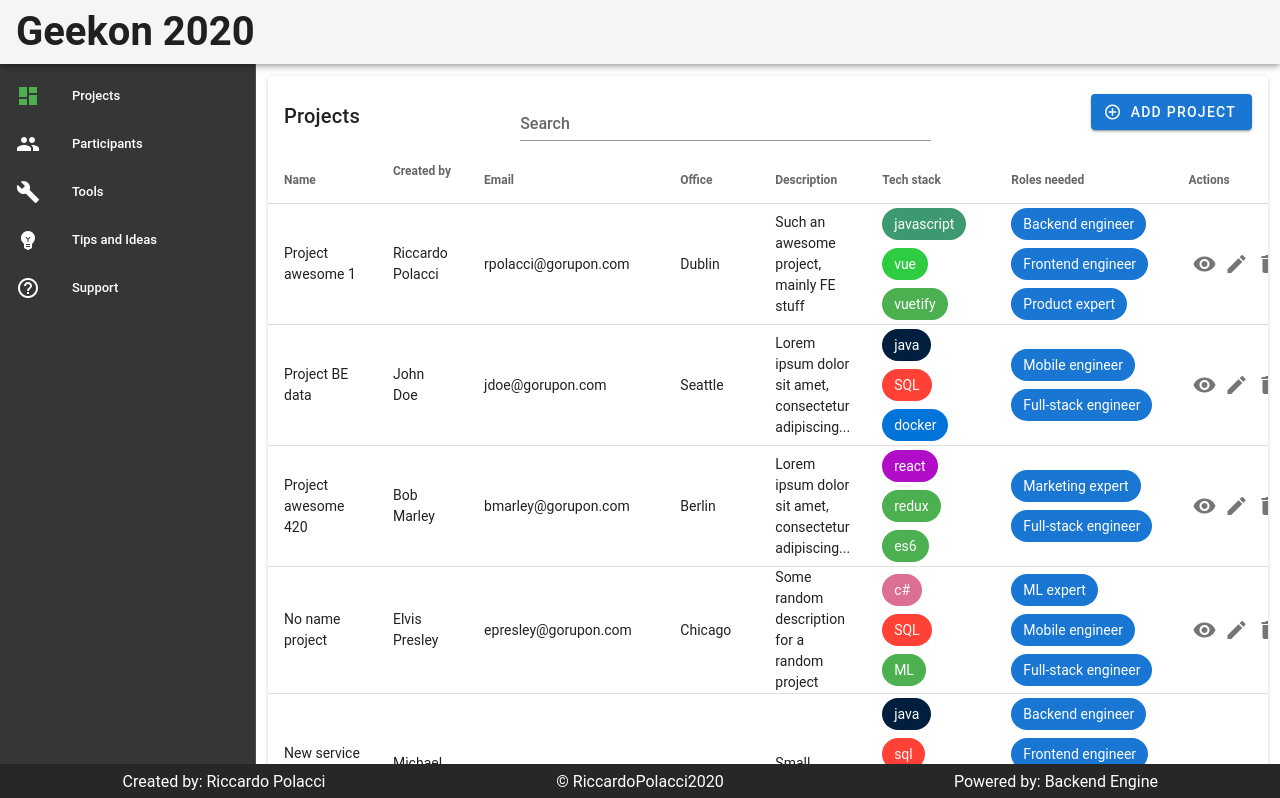
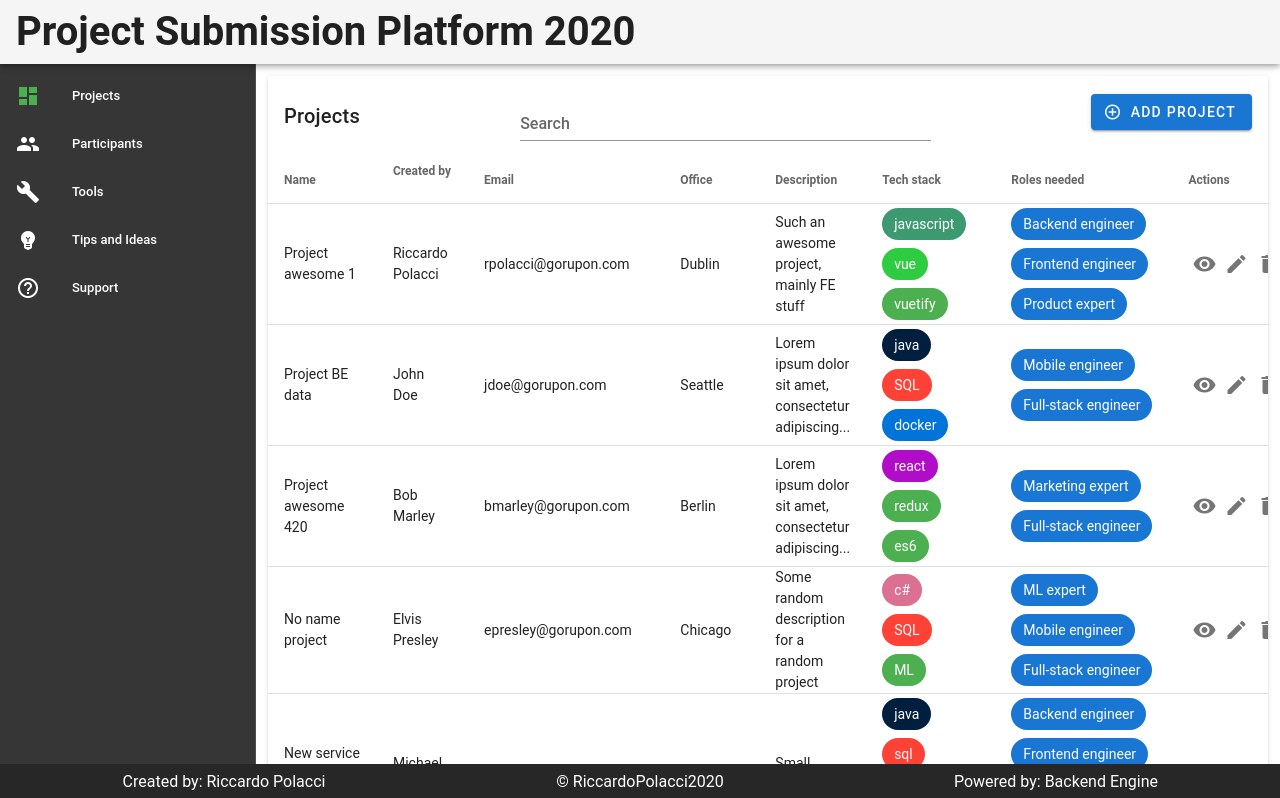
Before and after one commit to SrAxi/project-submission-platform, a Vue app: page /projects in a window 1280 px wide. Shown: the top 798 px of the page. Built offline with nearby package versions, Linux system fonts and the light colour scheme; the HTML template or start-up script is replaced by a standard one.

Commit message:
Updated Header and package.json

```diff
--- a/package.json
+++ b/package.json
@@ -1,5 +1,5 @@
 {
-  "name": "geekon2020-website",
+  "name": "project-submission-platform",
   "version": "0.1.0",
   "private": true,
   "scripts": {
--- a/src/components/Header.vue
+++ b/src/components/Header.vue
@@ -4,7 +4,7 @@
         clipped-left
     >
         <v-toolbar-title>
-            <h1 class="geekon-logo" @click="goToProjects">Geekon 2020</h1>
+            <h1 class="logo" @click="goToProjects">Project Submission Platform 2020</h1>
         </v-toolbar-title>
     </v-app-bar>
 </template>
@@ -19,7 +19,7 @@
 </script>
 
 <style scoped>
-    .geekon-logo:hover {
+    .logo:hover {
         cursor: pointer;
     }
 </style>
```
Also changed, not shown: 1 other file (tests, documents, lock files or other folders).
